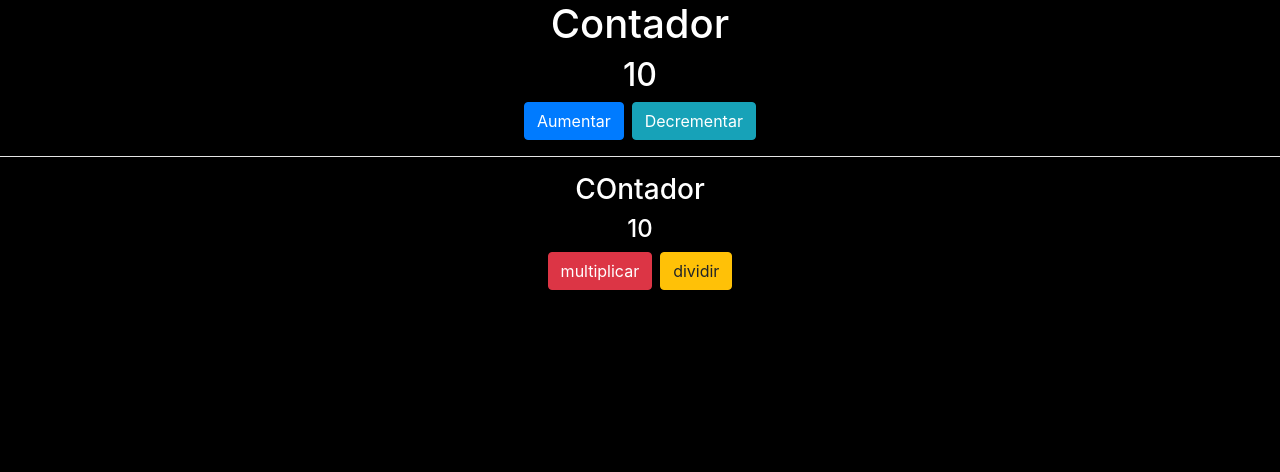
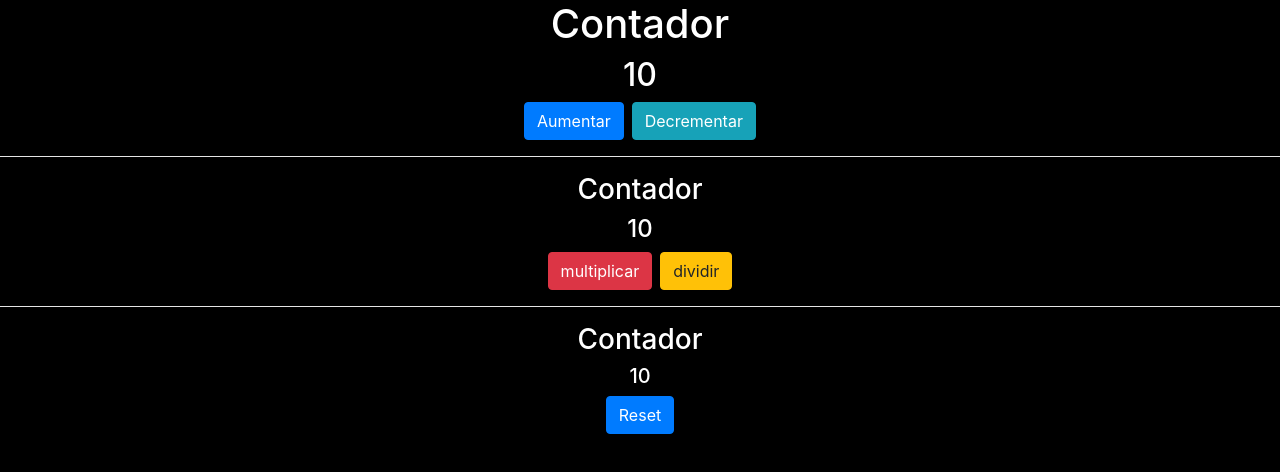
Before and after one commit to SirLocust/angular_redus_curso_FH, an Angular app: page / in a window 1280 px wide. Shown: the top 472 px of the page. Built offline with nearby package versions, Linux system fonts and the light colour scheme.

Commit message:
comunicacion entre componentes utilizando output y input

```diff
--- a/src/app/app.component.html
+++ b/src/app/app.component.html
@@ -1,28 +1,42 @@
-
-
 <div class="row text-center">
   <div class="col">
     <h1>Contador</h1>
-    <h2 > {{contador}}</h2>
+    <h2>{{ contador }}</h2>
   </div>
 </div>
 
 <div class="row text-center">
   <div class="col">
-    <button  type="button" name="" id="" class="btn btn-primary mr-2" (click)="incrementar()" >Aumentar</button>
-
-    <button *ngIf="contador > 0"
-     type="button" name="" id="" class="btn btn-info "  (click)="decrementar()" >
-     Decrementar
+    <button
+      type="button"
+      name=""
+      id=""
+      class="btn btn-primary mr-2"
+      (click)="incrementar()"
+    >
+      Aumentar
     </button>
 
+    <button
+      *ngIf="contador > 0"
+      type="button"
+      name=""
+      id=""
+      class="btn btn-info"
+      (click)="decrementar()"
+    >
+      Decrementar
+    </button>
   </div>
 </div>
 
-<hr>
+<hr />
 
 <div class="row text-center">
   <div class="col">
-    <app-hijo [contador]="contador" (cambioContador)="contador = $event"></app-hijo>
+    <app-hijo
+      [contador]="contador"
+      (cambioContador)="contador = $event"
+    ></app-hijo>
   </div>
 </div>
--- a/src/app/contador/hijo/hijo.component.html
+++ b/src/app/contador/hijo/hijo.component.html
@@ -1,5 +1,5 @@
 
-<h3>COntador</h3>
+<h3>Contador</h3>
 <h4>{{contador }}</h4>
 
 
@@ -10,3 +10,11 @@
 
     </div>
 </div>
+
+<hr>
+
+<div class="row">
+    <div class="col">
+        <app-nieto [contador]="contador" (reset)="resetNieto($event)"></app-nieto>
+    </div>
+</div>
--- a/src/app/contador/hijo/hijo.component.ts
+++ b/src/app/contador/hijo/hijo.component.ts
@@ -25,7 +25,15 @@ export class HijoComponent implements OnInit {
     this.emitirContador();
   }
 
+
+
+  resetNieto(reset): void {
+    this.contador = reset;
+    this.emitirContador();
+  }
+
   emitirContador(): void{
     this.cambioContador.emit(this.contador);
+
   }
 }
--- a/src/app/contador/nieto/nieto.component.html
+++ b/src/app/contador/nieto/nieto.component.html
@@ -1 +1,5 @@
-<p>nieto works!</p>
+
+<h3>Contador</h3>
+<h5>{{contador }}</h5>
+
+<button type="button" name="" id="" class="btn btn-primary" (click)="resetContador()" >Reset</button>
--- a/src/app/contador/nieto/nieto.component.ts
+++ b/src/app/contador/nieto/nieto.component.ts
@@ -1,4 +1,4 @@
-import { Component, OnInit } from '@angular/core';
+import { Component, OnInit, Input, Output, EventEmitter } from '@angular/core';
 
 @Component({
   selector: 'app-nieto',
@@ -6,10 +6,16 @@ import { Component, OnInit } from '@angular/core';
   styleUrls: ['./nieto.component.css']
 })
 export class NietoComponent implements OnInit {
-
+  @Input() contador: number
+  @Output() reset = new EventEmitter<number>();
   constructor() { }
 
   ngOnInit(): void {
   }
 
+  resetContador():void{
+    this.contador = 0;
+    this.reset.emit(this.contador);
+  }
+
 }
```
